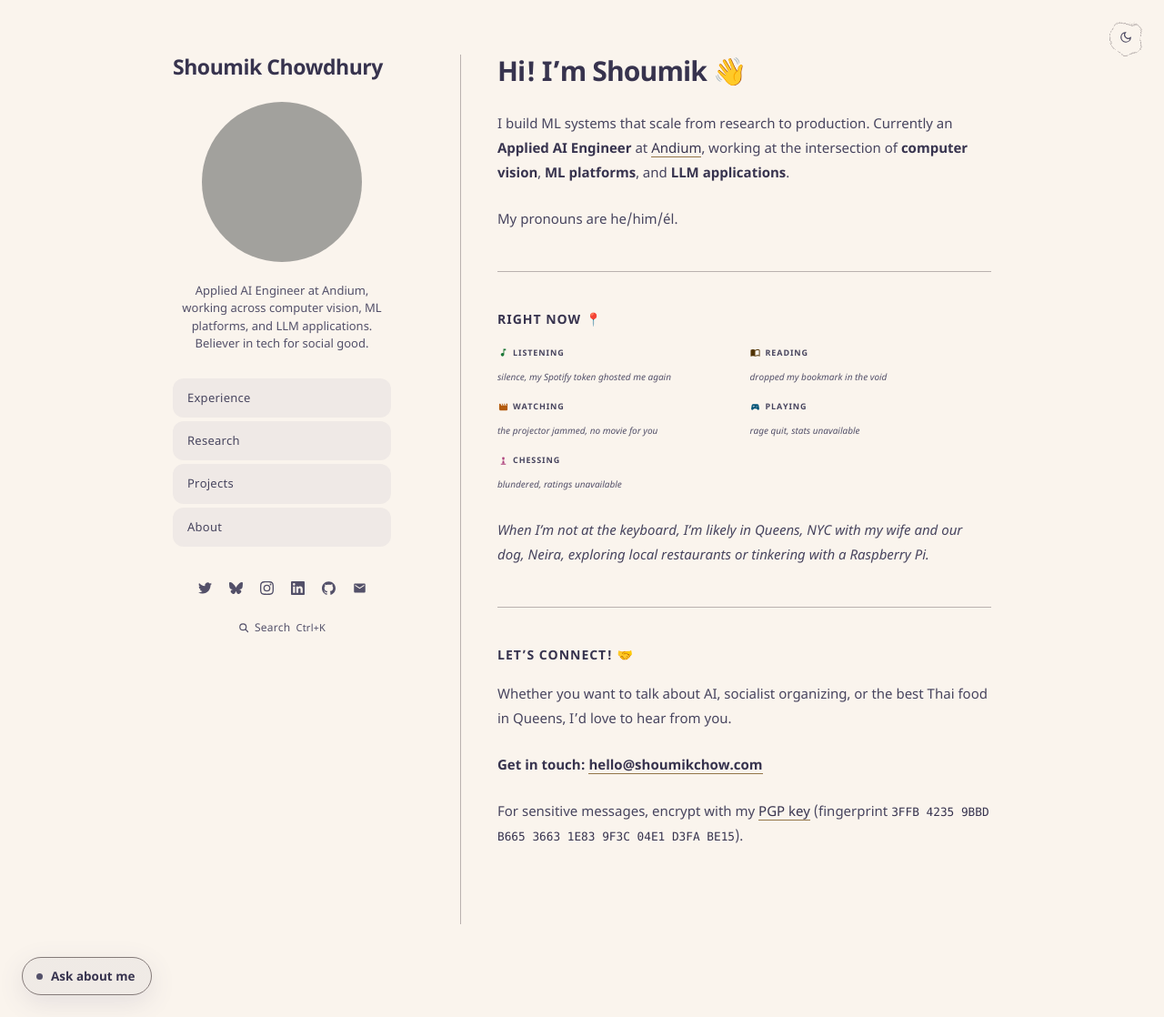
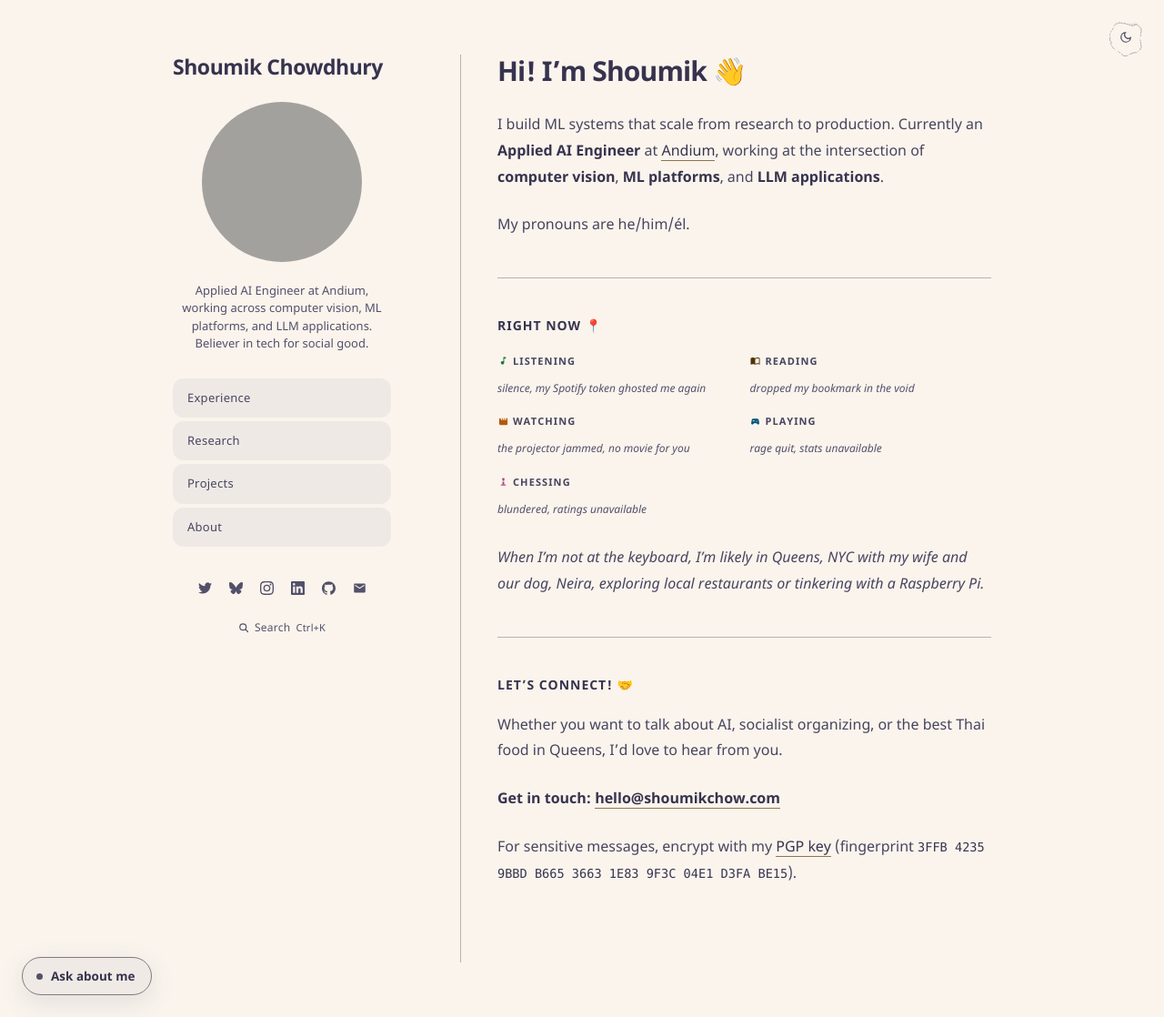
Before and after one commit to shoumikchow/shoumikchow.github.io, a Jekyll site: the page built from index.md, in a window 1280 px wide and 1118 px high. Shown: the whole window at 91% size. Built offline with Jekyll 4.4.1, drawn with Linux system fonts in a browser that asks for light colours; grey boxes are pictures that could not be loaded.

Commit message:
Type: rem sizes, 16px body, and nothing under 11px
An accessibility pass over font sizes. WCAG sets no minimum, and the
site already passed it (zoom works, and Lighthouse's 12px audit), but
it fell short of the usual guidance in three places.

Now cards. Labels and timestamps were 9px and detail lines 10px, the
same on a phone as on a desktop. The floor is now 11px (labels, time)
and 12px (detail lines, ratings, errors), with titles up to 14px so
they stay a step above. Detail lines now wrap instead of truncating,
since at 12px a director or a long artist credit no longer fits a
half-width desktop card ("dir. David Rob..."). Titles still truncate.

Chat input. 13.5px made iOS Safari zoom the page on focus; it zooms
under 16px, so the input is 16px, like the palette's.

Body and units. Body text goes from 15px to 16px, and h3 from 15px to
17px so it stays above it. Every font size is now in rem, so text
follows the reader's browser font-size setting, which px ignored. The
one exception is the chessboard's 0.88px, which is SVG user units.

Checked at 1280px, 390px and 320px: nothing renders under 11px, and no
page scrolls sideways.

```diff
--- a/_sass/jekyll-theme-minimal.scss
+++ b/_sass/jekyll-theme-minimal.scss
@@ -220,10 +220,13 @@
 // ─── Typography ───────────────────────────────────────────────
 *, *::before, *::after { box-sizing: border-box; }
 
+// Type sizes are in rem so they follow the reader's browser font-size setting;
+// px ignores it. 1rem is 16px at the default, so divide by 16 to read them.
+// Nothing sets html's font-size, and nothing should: that would undo it.
 body {
   background: var(--bg);
   color: var(--fg-muted);
-  font: 400 15px/1.8 "Noto Sans", "Helvetica Neue", Helvetica, sans-serif;
+  font: 400 1rem/1.8 "Noto Sans", "Helvetica Neue", Helvetica, sans-serif;
   padding: var(--pad);
   margin: 0;
   -webkit-font-smoothing: antialiased;
@@ -240,7 +243,7 @@ h1, h2, h3, h4, h5, h6 {
 
 // The page's own heading. Each page now opens with `#` rather than `##`.
 h1 {
-  font-size: 30px;
+  font-size: 1.875rem;
   letter-spacing: -0.028em;
   margin-bottom: 26px;
 }
@@ -248,7 +251,7 @@ h1 {
 // Section headings — the small-uppercase treatment these have always had. What
 // changed is the level, not the look: they used to be h3s under an h2 title.
 h2 {
-  font-size: 14px;
+  font-size: 0.875rem;
   font-weight: 600;
   letter-spacing: 0.07em;
   text-transform: uppercase;
@@ -286,7 +289,7 @@ h2[id], h3[id] { scroll-margin-top: 24px; }
 
 // Subsections (experience, research, projects).
 h3 {
-  font-size: 15px;
+  font-size: 1.0625rem;
   font-weight: 600;
   letter-spacing: -0.01em;
   color: var(--fg);
@@ -332,7 +335,7 @@ a {
 
 strong { color: var(--fg); font-weight: 600; }
 em { color: var(--fg-muted); }
-small { font-size: 11px; color: var(--fg-faint); }
+small { font-size: 0.6875rem; color: var(--fg-faint); }
 
 hr {
   border: 0;
@@ -351,7 +354,7 @@ blockquote {
 
 code, pre {
   font-family: "SF Mono", "Fira Code", Monaco, Consolas, monospace;
-  font-size: 13px;
+  font-size: 0.8125rem;
   color: var(--fg);
 }
 
@@ -364,12 +367,12 @@ pre {
   border-radius: 12px;
   overflow-x: auto;
 
-  code { font-size: 13px; }
+  code { font-size: 0.8125rem; }
 }
 
 table { width: 100%; border-collapse: collapse; }
 th, td { text-align: left; padding: 6px 10px; border-bottom: 1px solid var(--rule); }
-th { color: var(--fg); font-weight: 600; font-size: 12px; text-transform: uppercase; letter-spacing: 0.04em; }
+th { color: var(--fg); font-weight: 600; font-size: 0.75rem; text-transform: uppercase; letter-spacing: 0.04em; }
 dt { color: var(--fg); font-weight: 600; }
 
 img { max-width: 100%; height: auto; }
@@ -424,7 +427,7 @@ main {
 .site-name {
   // 23px, not 24: in Noto Sans "Shoumik Chowdhury" needs 241px and the column
   // is 240, so at 24px it wraps by a single pixel.
-  font-size: 23px;
+  font-size: 1.4375rem;
   font-weight: 700;
   letter-spacing: -0.02em;
   line-height: 1.2;
@@ -464,7 +467,7 @@ main {
 // centred image with left-set text stuck to it. Reverts to left at 960 along
 // with the avatar — see the note in the responsive section for why.
 .site-description {
-  font-size: 13px;
+  font-size: 0.8125rem;
   line-height: 1.5;
   color: var(--fg-faint);
   margin-bottom: 28px;
@@ -481,7 +484,7 @@ main {
   gap: 4px;
 
   a {
-    font-size: 13px;
+    font-size: 0.8125rem;
     font-weight: 500;
     color: var(--fg-muted);
     letter-spacing: 0.02em;
@@ -559,9 +562,9 @@ ul.downloads {
 // ─── Now section ──────────────────────────────────────────────
 // minmax(0, …) rather than a bare 1fr, and it is load-bearing on phones.
 //
-// A 1fr track's automatic minimum is min-content, and `.now-meta` is
-// `white-space: nowrap`, so its min-content is the *whole* string however long
-// the feed makes it. That measurement climbs the whole chain — the ellipsis on
+// A 1fr track's automatic minimum is min-content, and `.now-meta` was then
+// `white-space: nowrap` (it wraps now; `.now-title` still does not), so its
+// min-content is the *whole* string however long the feed makes it. That measurement climbs the whole chain — the ellipsis on
 // .now-meta and the `min-width: 0` on .now-info both govern flex sizing and
 // neither stops it — and sets a floor under the track. With a long enough
 // scrobble the column simply refuses to be narrower than the text.
@@ -594,14 +597,14 @@ ul.downloads {
 
 @keyframes nowReveal { to { opacity: 1; transform: translateY(0); } }
 
-// The word is text at 9px, so it takes the 7:1 tone. The channel colour is on
+// The word is text at 11px, so it takes the 7:1 tone. The channel colour is on
 // the icon beside it and the bar down the panel's edge — see the note in the
 // palette for why those are allowed to stay vivid.
 .now-label {
   display: inline-flex;
   align-items: center;
   gap: 5px;
-  font-size: 9px;
+  font-size: 0.6875rem;
   font-weight: 600;
   letter-spacing: 0.1em;
   text-transform: uppercase;
@@ -765,7 +768,7 @@ ul.downloads {
 }
 
 .now-title {
-  font-size: 12px;
+  font-size: 0.875rem;
   font-weight: 600;
   color: var(--fg);
   white-space: nowrap;
@@ -775,15 +778,16 @@ ul.downloads {
 }
 
 // 0.85, not 0.7: at 0.7 this computes to roughly 3:1 against the cream, which
-// is under AA for 10px text.
+// is under AA for 12px text.
 .now-meta {
-  font-size: 10px;
+  font-size: 0.75rem;
   color: var(--fg-muted);
   opacity: 0.85;
   line-height: 1.4;
-  white-space: nowrap;
-  overflow: hidden;
-  text-overflow: ellipsis;
+  // Wraps rather than truncating: at 12px a director or a long artist credit
+  // no longer fits a half-width desktop card. break-word only for a lone
+  // unbreakable token, such as a URL-ish album name.
+  overflow-wrap: break-word;
 }
 
 // Rating trend arrow, drawn inline by now.js. Sized in em so it tracks the
@@ -803,9 +807,9 @@ ul.downloads {
 .now-trend--up   { color: var(--trend-up); }
 .now-trend--down { color: var(--trend-down); }
 
-.now-rating { font-size: 11px; color: var(--rating); letter-spacing: 0.5px; }
-.now-rewatch { color: var(--fg-faint); font-weight: 400; font-size: 11px; }
-.now-time { font-size: 9px; color: var(--fg-faint); line-height: 1.4; }
+.now-rating { font-size: 0.75rem; color: var(--rating); letter-spacing: 0.5px; }
+.now-rewatch { color: var(--fg-faint); font-weight: 400; font-size: 0.75rem; }
+.now-time { font-size: 0.6875rem; color: var(--fg-faint); line-height: 1.4; }
 
 .now-loading {
   display: block;
@@ -822,7 +826,7 @@ ul.downloads {
 }
 
 .now-error {
-  font-size: 10px;
+  font-size: 0.75rem;
   color: var(--fg-faint);
   font-style: italic;
   padding: 4px 0;
@@ -831,7 +835,7 @@ ul.downloads {
 // Carries the same chrome as .now-card-link so an empty slot reads as a card
 // rather than a hole in the grid.
 .now-empty {
-  font-size: 12.5px;
+  font-size: 0.78125rem;
   color: var(--fg-muted);
   font-style: italic;
   margin: 0;
@@ -862,7 +866,7 @@ ul.downloads {
   border: 1px solid var(--rule);
   border-radius: 20px;
   cursor: pointer;
-  font-size: 14px;
+  font-size: 0.875rem;
   // `top` is here for the theme toggle, which slides up to dock into the
   // sticky nav; the back-to-top button is positioned from the bottom and is
   // unaffected by it.
@@ -1012,7 +1016,7 @@ ul.downloads {
 
   .sticky-nav a {
     display: block;
-    font-size: 12px;
+    font-size: 0.75rem;
     font-weight: 500;
     letter-spacing: 0.02em;
     white-space: nowrap;
@@ -1130,7 +1134,7 @@ ul.downloads {
   // light tint — under AAA, and the exact trap the palette notes warn about.
   color: var(--fg);
   font-family: inherit;
-  font-size: 13.5px;
+  font-size: 0.84375rem;
   font-weight: 600;
   cursor: pointer;
   box-shadow: var(--shadow-md);
@@ -1215,7 +1219,7 @@ ul.downloads {
   padding: 14px 16px 10px;
 }
 
-.chat-head-title { margin: 0; font-size: 14px; font-weight: 600; color: var(--fg); }
+.chat-head-title { margin: 0; font-size: 0.875rem; font-weight: 600; color: var(--fg); }
 
 .chat-close {
   flex-shrink: 0;
@@ -1258,7 +1262,7 @@ ul.downloads {
   // --fg, not --fg-muted: bubble text sits on the page *plus* the surface tint,
   // which is worth about a point of contrast. Same trap the Now panels note.
   color: var(--fg);
-  font-size: 13.5px;
+  font-size: 0.84375rem;
   line-height: 1.6;
   overflow-wrap: anywhere;
 }
@@ -1297,7 +1301,7 @@ ul.downloads {
     background: var(--surface);
     color: var(--fg-muted);
     font-family: inherit;
-    font-size: 12px;
+    font-size: 0.75rem;
     padding: 6px 11px;
     border-radius: 999px;
     cursor: pointer;
@@ -1323,7 +1327,7 @@ ul.downloads {
   background: var(--surface);
   color: var(--fg);
   font-family: inherit;
-  font-size: 13.5px;
+  font-size: 1rem; // Under 16px, iOS Safari zooms the page on focus.
   transition: background-color 0.18s ease;
 
   &::placeholder { color: var(--fg-faint); }
@@ -1357,7 +1361,7 @@ ul.downloads {
 .chat-tip {
   margin: 0;
   padding: 10px 16px 0;
-  font-size: 11px;
+  font-size: 0.6875rem;
   line-height: 1.55;
   color: var(--fg-faint);
 
@@ -1372,7 +1376,7 @@ ul.downloads {
 .chat-note {
   margin: 0;
   padding: 10px 16px 16px;
-  font-size: 11px;
+  font-size: 0.6875rem;
   line-height: 1.55;
   color: var(--fg-faint);
 }
@@ -1405,7 +1409,7 @@ ul.downloads {
   background: none;
   color: var(--fg-faint);
   font-family: inherit;
-  font-size: 12px;
+  font-size: 0.75rem;
   letter-spacing: 0.02em;
   cursor: pointer;
   transition: color 0.2s ease;
@@ -1427,7 +1431,7 @@ ul.downloads {
 
 .palette-kbd {
   font-family: inherit;
-  font-size: 11px;
+  font-size: 0.6875rem;
   color: inherit;
 }
 
@@ -1435,7 +1439,7 @@ ul.downloads {
 // faint tone its 7:1.
 .palette-foot kbd {
   font-family: inherit;
-  font-size: 11px;
+  font-size: 0.6875rem;
   line-height: 1;
   color: var(--fg-muted);
   background: var(--surface);
@@ -1483,7 +1487,7 @@ ul.downloads {
 
 .palette-mode {
   flex-shrink: 0;
-  font-size: 12px;
+  font-size: 0.75rem;
   font-weight: 600;
   color: var(--fg);
   background: var(--surface-hover);
@@ -1500,7 +1504,7 @@ ul.downloads {
   font-family: inherit;
   // 16px, not the 15 the body uses: below 16 iOS Safari zooms the page on
   // focus, and this field takes focus the moment the palette opens.
-  font-size: 16px;
+  font-size: 1rem;
   padding: 6px 0;
 
   &::placeholder { color: var(--fg-faint); }
@@ -1540,7 +1544,7 @@ ul.downloads {
 
 .palette-group {
   padding: 12px 10px 5px;
-  font-size: 11px;
+  font-size: 0.6875rem;
   font-weight: 600;
   letter-spacing: 0.06em;
   text-transform: uppercase;
@@ -1556,7 +1560,7 @@ ul.downloads {
   padding: 9px 10px;
   border-radius: 10px;
   color: var(--fg-muted);
-  font-size: 14px;
+  font-size: 0.875rem;
   line-height: 1.4;
   cursor: pointer;
 
@@ -1617,7 +1621,7 @@ ul.downloads {
 // Why a row found through its body text is there (palette.js, snippet()).
 .palette-snippet {
   margin-top: 1px;
-  font-size: 12.5px;
+  font-size: 0.78125rem;
   color: var(--fg-faint);
 }
 
@@ -1637,7 +1641,7 @@ ul.downloads {
 
 .palette-hint {
   flex-shrink: 0;
-  font-size: 12px;
+  font-size: 0.75rem;
   color: var(--fg-faint);
 }
 
@@ -1650,7 +1654,7 @@ ul.downloads {
 
   kbd {
     font-family: inherit;
-    font-size: 11px;
+    font-size: 0.6875rem;
     line-height: 1;
     min-width: 20px;
     text-align: center;
@@ -1684,7 +1688,7 @@ ul.downloads {
 
 .palette-empty {
   margin: 0;
-  font-size: 13.5px;
+  font-size: 0.84375rem;
   color: var(--fg-faint);
 }
 
@@ -1700,7 +1704,7 @@ ul.downloads {
   background: none;
   color: var(--fg);
   font-family: inherit;
-  font-size: 12.5px;
+  font-size: 0.78125rem;
   cursor: pointer;
   // Styled as the site's links are: the permanent tinted underline.
   text-decoration: underline;
@@ -1716,7 +1720,7 @@ ul.downloads {
   gap: 16px;
   padding: 9px 18px;
   border-top: 1px solid var(--rule);
-  font-size: 11.5px;
+  font-size: 0.71875rem;
   color: var(--fg-faint);
 
   kbd { padding: 2px 5px; margin-right: 2px; }
@@ -1758,7 +1762,7 @@ ul.downloads {
 
 @media (max-width: 480px) {
   :root { --pad: 20px; }
-  h1 { font-size: 25px; }
+  h1 { font-size: 1.5625rem; }
 
   // The left-align above is right for a wide single-column band, but at phone
   // widths a 148px avatar hugging the left edge reads as adrift rather than
@@ -1815,7 +1819,7 @@ ul.downloads {
   border-radius: 10px;
   background: var(--surface);
   color: var(--fg);
-  font-size: 12.5px;
+  font-size: 0.78125rem;
   line-height: 1.6;
   white-space: pre-wrap;
   overflow-wrap: anywhere;
@@ -1843,7 +1847,7 @@ ul.downloads {
   border-radius: 999px;
   background: var(--fg);
   color: var(--bg);
-  font-size: 13px;
+  font-size: 0.8125rem;
   font-weight: 600;
   white-space: nowrap;
   box-shadow: var(--shadow-md);
@@ -1881,7 +1885,7 @@ $bbv-lime: #00ff00;
   padding: 2px 5px 1px;
   background: $bbv-lime;
   color: #000;
-  font: 700 11px/1.3 "Helvetica Neue", Helvetica, Arial, sans-serif;
+  font: 700 0.6875rem/1.3 "Helvetica Neue", Helvetica, Arial, sans-serif;
   white-space: nowrap;
 }
 
@@ -1909,7 +1913,7 @@ $bbv-lime: #00ff00;
   color: var(--fg-muted);
   border-radius: 14px;
   box-shadow: var(--shadow-md), 0 18px 48px rgba(0, 0, 0, 0.22);
-  font-size: 13px;
+  font-size: 0.8125rem;
   line-height: 1.5;
   animation: bbvIn 0.15s ease-out;
 
@@ -1943,7 +1947,7 @@ $bbv-lime: #00ff00;
   border-radius: 8px;
   background: var(--surface);
   color: var(--fg);
-  font-size: 11.5px;
+  font-size: 0.71875rem;
   line-height: 1.55;
   // Wrapped rather than scrolled sideways, at spaces where it can. Each line
   // is its own block (fun.js); the continuation of a wrapped one hangs four
@@ -1976,7 +1980,7 @@ $bbv-lime: #00ff00;
     border-radius: 6px;
     background: var(--surface);
     color: var(--fg);
-    font-size: 11.5px;
+    font-size: 0.71875rem;
   }
 }
 
```
